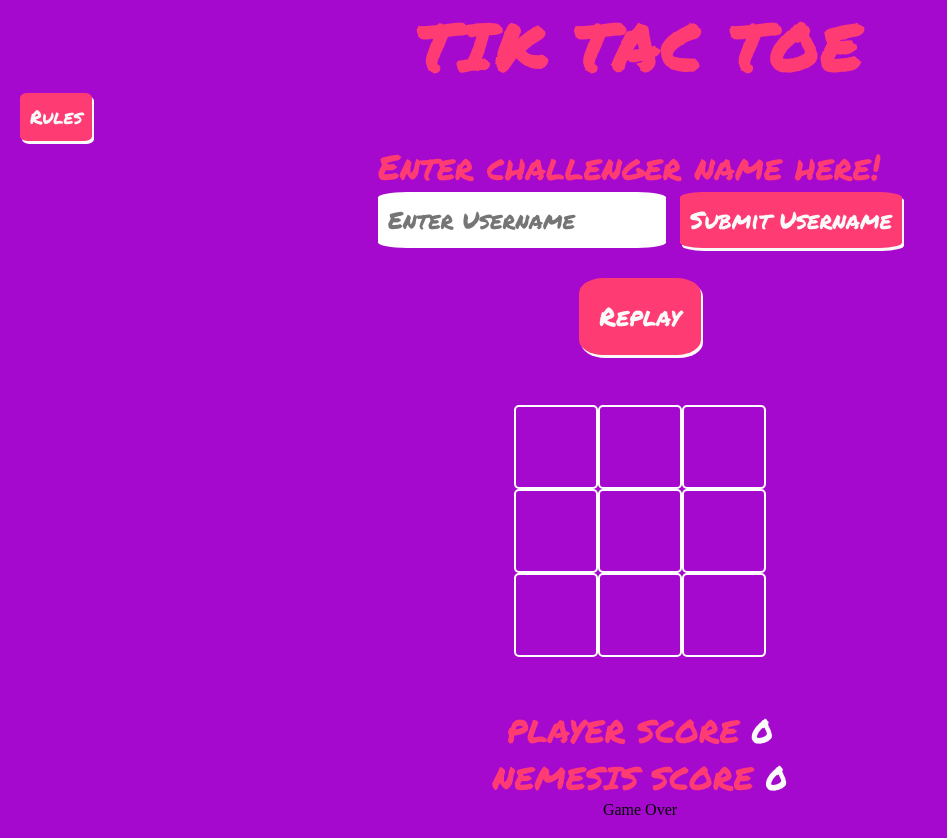
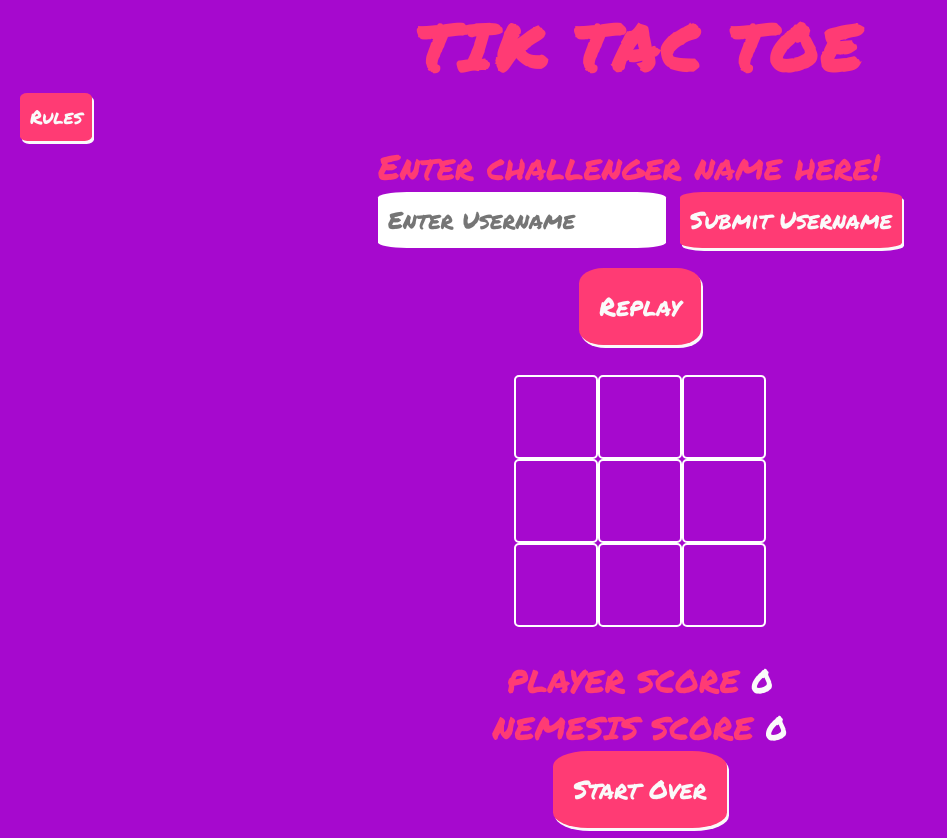
Before and after one commit to AnnaDobrucki/PROJECT-2-DRAFT-1-, a plain HTML site: page index.html in a window 1280 px wide. Shown: the whole page, without its empty margins (0-947 px from the left). Drawn offline with Linux system fonts and the light colour scheme.

Commit message:
add start over button to reset username and score

```diff
--- a/assets/css/style.css
+++ b/assets/css/style.css
@@ -83,6 +83,24 @@ h1 {
 }
 
 #btn-replay:hover {
+    transform: scale(1.07);
+    box-shadow: 0px 6px #3C3F42;
+    transition: 200ms;
+}
+
+#btn-startOver{
+    font-size: 160%;
+    color: #fafafa;
+    background-color: #FF3B74;
+    font-family: Permanent Marker, sans-serif;
+    border-radius: 20%;
+    padding: 20px;
+    display: flex;
+    justify-content: center;
+    box-shadow: 2px 3px #fafafa;
+}
+
+#btn-startOver:hover {
     transform: scale(1.07);
     box-shadow: 0px 6px #3C3F42;
     transition: 200ms;
--- a/assets/js/script.js
+++ b/assets/js/script.js
@@ -73,6 +73,8 @@ window.onclick = function(event) {
 
 let titleCard = document.getElementById("titleCard")
 let replayBtn = document.getElementById("btn-replay")
+let startOverBtn = document.getElementById("btn-startOver")
+
 let boxes = Array.from(document.getElementsByClassName("box"))
 let turnCounter = 0
 
@@ -124,3 +126,9 @@ function checkForWinner(){
      })
      currentPlayer = "X"
  }
+
+ startOverBtn.addEventListener('click', startOver)
+
+function startOver() {
+  location.reload();
+}
--- a/index.html
+++ b/index.html
@@ -64,7 +64,7 @@
             <p class="scores" id="name-score"> Player Score <span  class="counter-color" id="win">0</span></p>
             <p class="scores"> Nemesis Score <span class="counter-color" id="loose">0</span></p>
         </div>
-        <span> Game Over </span>
+        <button id="btn-startOver">Start Over </button>
     </div>
     <script src="assets/js/script.js"></script>
 </body>
```
